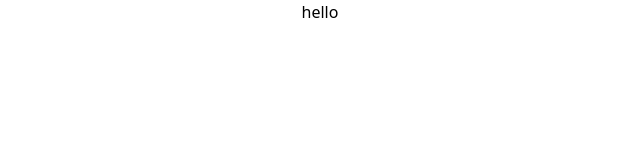
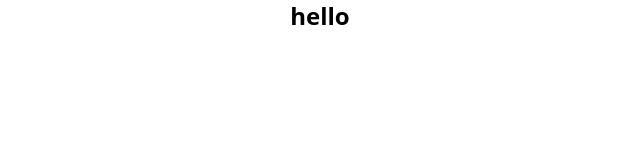
Before and after one commit to denisdiaconu/weather-app, a React (Create React App) app: page / in a window 1280 px wide. Shown: the top 160 px of the page, without its empty margins (320-960 px from the left). Built offline with nearby package versions, Linux system fonts and the light colour scheme.

Commit message:
Add react-unicons

```diff
--- a/package.json
+++ b/package.json
@@ -3,6 +3,7 @@
   "version": "0.1.0",
   "private": true,
   "dependencies": {
+    "@iconscout/react-unicons": "^1.1.6",
     "@testing-library/jest-dom": "^5.16.4",
     "@testing-library/react": "^13.3.0",
     "@testing-library/user-event": "^13.5.0",
--- a/src/App.js
+++ b/src/App.js
@@ -1,9 +1,10 @@
 import './App.css';
+import UilReact from '@iconscout/react-unicons/icons/uil-react'
 
 function App() {
   return (
     <div className="App">
-      <h2>hello</h2>
+      <h2 className="text-2xl font-bold text-black">hello</h2>
     </div>
   );
 }
```
Also changed, not shown: 1 other file (tests, documents, lock files or other folders).
